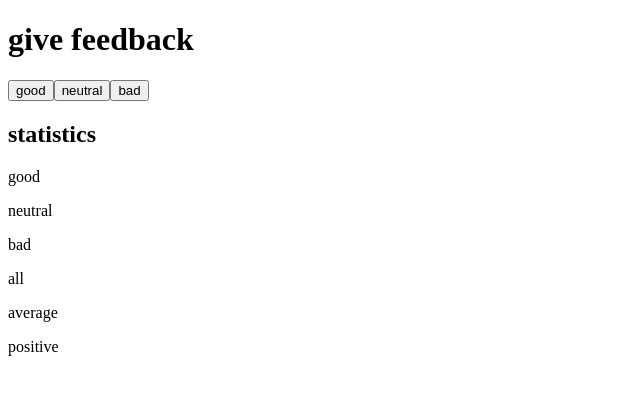
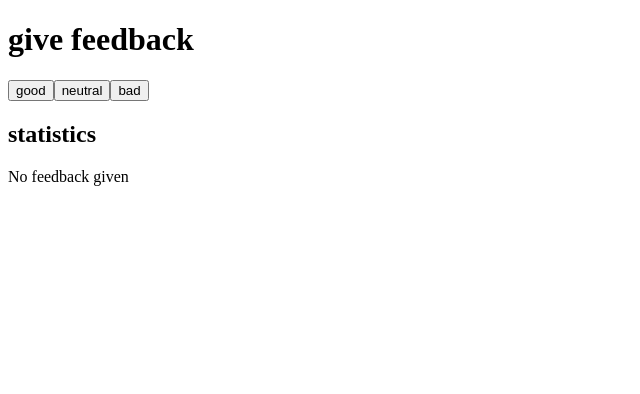
Before and after one commit to johannesvihavainen/fullstack-open-submissions, a React (Vite) app in the folder part1/unicafe/: page / in a window 1280 px wide. Shown: the top 394 px of the page, without its empty margins (0-640 px from the left). Built offline with nearby package versions, Linux system fonts and the light colour scheme.

Commit message:
Add unicafe step 4 - 1.9

```diff
--- a/part1/unicafe/src/App.jsx
+++ b/part1/unicafe/src/App.jsx
@@ -1,6 +1,14 @@
 import { useState } from 'react'
 
 const Statistics = (props) => {
+  if (props.good === 0 && props.neutral === 0 && props.bad === 0) {
+    return (
+      <div>
+        <h2>statistics</h2>
+        <p>No feedback given</p>
+      </div>
+    )
+  } else {
     return (
       <div>
         <h2>statistics</h2>
@@ -13,6 +21,7 @@
         <CalculatePositive good={props.good} neutral={props.neutral} bad={props.bad} />
       </div>
     )
+  }
 }
 
 const CalculateAverage = ({ good, neutral, bad }) => {
```
Lines whose indentation alone changed are shown as unchanged.
